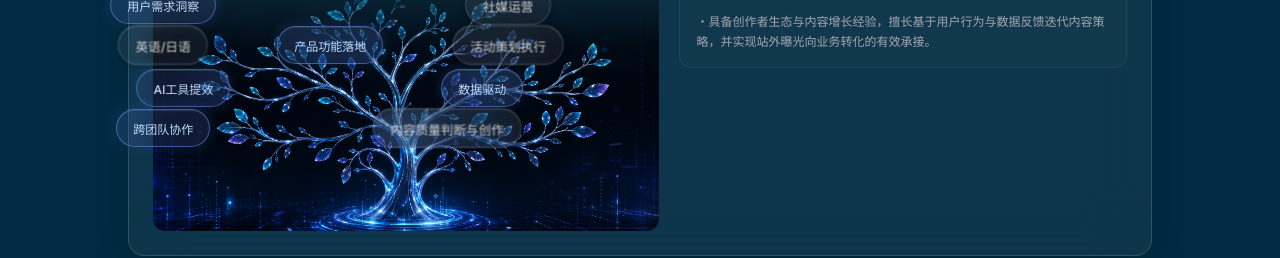
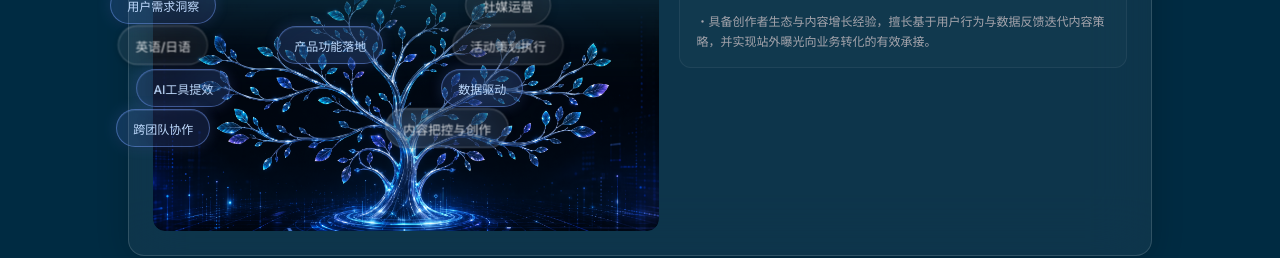
Before and after one commit to morinooto013/lsypersonal-space, a React (Vite) app: page / in a window 1280 px wide. Shown: the part 1320-1578 px from the top of the page. Built offline with nearby package versions, Linux system fonts and the light colour scheme.

Commit message:
fix: rename 内容质量判断与创作 to 内容把控与创作

```diff
--- a/src/components/About.tsx
+++ b/src/components/About.tsx
@@ -39,7 +39,7 @@ const detailGroups: Record<string, SkillDetail> = {
   },
 }
 
-const linkToWork = ['内容质量判断与创作', '英语/日语']
+const linkToWork = ['内容把控与创作', '英语/日语']
 
 // Default positions (percentage based)
 const defaultPositions: Record<string, { x: number; y: number }> = {
@@ -52,7 +52,7 @@ const defaultPositions: Record<string, { x: number; y: number }> = {
   'AI工具提效': { x: 6, y: 50 },
   '数据驱动': { x: 65, y: 50 },
   '跨团队协作': { x: 2, y: 64 },
-  '内容质量判断与创作': { x: 58, y: 64 },
+  '内容把控与创作': { x: 58, y: 64 },
 }
 
 export default function About() {
@@ -73,7 +73,7 @@ export default function About() {
     { name: 'AI工具提效', highlight: true },
     { name: '数据驱动', highlight: true },
     { name: '跨团队协作', highlight: true },
-    { name: '内容质量判断与创作' },
+    { name: '内容把控与创作' },
   ]
 
   const handleClick = (name: string) => {
```
